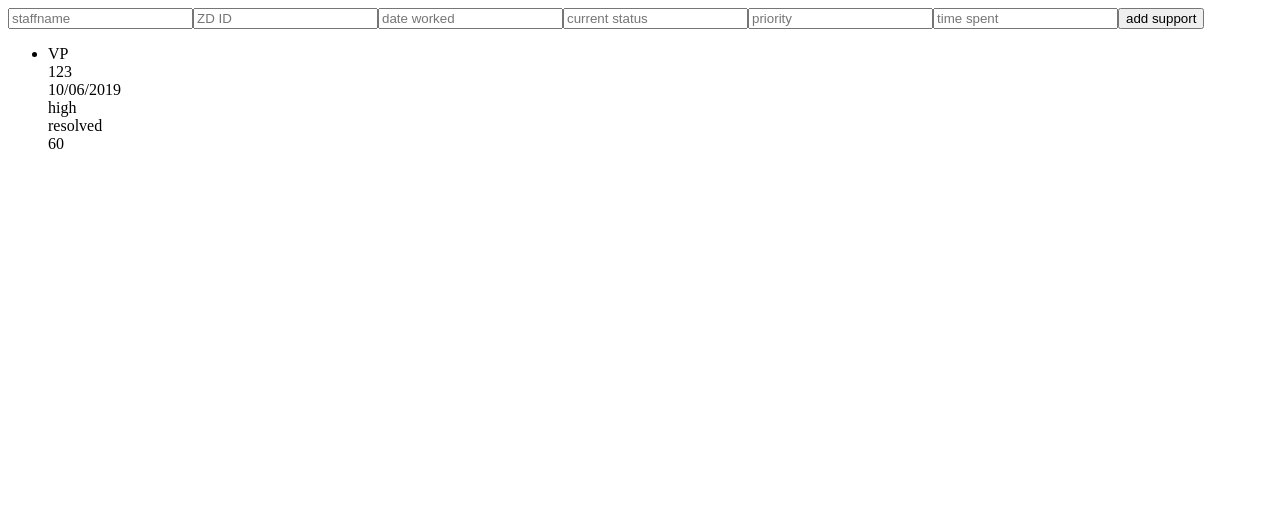
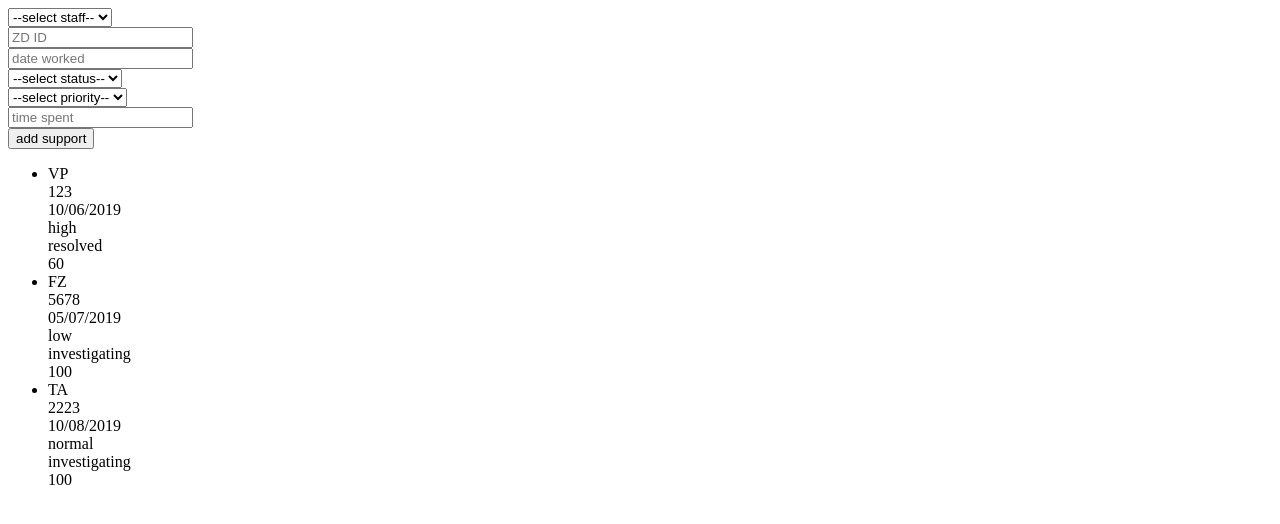
Before and after one commit to narayanvaishali/supportupdate, a React (Create React App) app: page / in a window 1280 px wide. Shown: the top 524 px of the page. Built offline with nearby package versions, Linux system fonts and the light colour scheme.

Commit message:
update - 2 - added dropdowns

```diff
--- a/components/AddSupport.js
+++ b/components/AddSupport.js
@@ -1,14 +1,50 @@
 import React, { useContext, useState } from 'react';
 import { SupportContext } from '../contexts/SupportContext';
 
+
 const NewSupportForm = () => {
   const { addSupport } = useContext(SupportContext);
+
   const [staffname, setstaffname] = useState('');
   const [ZD_ID, setZD_ID] = useState('');
   const [dateworked, setDateworked] = useState('');
   const [currentstatus, setCurrentstatus] = useState('');
   const [priority, setPriority] = useState('');
   const [timespent, setTimespent] = useState('');
+
+    const stafflist = [
+      { 'id': 0, 'staffname': '--select staff--'},
+      { 'id': 1, 'staffname': 'VP' },
+      { 'id': 2, 'staffname': 'TA' },
+      { 'id': 3, 'staffname': 'SKT' },
+      { 'id': 4, 'staffname': 'FZ' },
+      { 'id': 5, 'staffname': 'KT' }]
+
+   let optionItems = stafflist.map((s) =>
+              <option key={s.id}>{s.staffname}</option>
+            );
+
+    const currentstatuslist = [
+      { 'id': 0, 'status': '--select status--'},
+      { 'id': 1, 'status': 'passed to ps' },
+      { 'id': 2, 'status': 'resolved' },
+      { 'id': 3, 'status': 'investigating' },
+      { 'id': 4, 'status': 'on hold' }]
+
+   let statusItems = currentstatuslist.map((s) =>
+              <option key={s.id}>{s.status}</option>
+            );
+
+    const prioritylist = [
+      { 'id': 0, 'priority': '--select priority--'},
+      { 'id': 1, 'priority': 'high' },
+      { 'id': 2, 'priority': 'urgent' },
+      { 'id': 3, 'priority': 'low' },
+      { 'id': 4, 'priority': 'normal' }]
+
+   let priorityItems = prioritylist.map((s) =>
+              <option key={s.id}>{s.priority}</option>
+            );
 
   const handleSubmit = (e) => {
         e.preventDefault();
@@ -25,25 +61,36 @@ const NewSupportForm = () => {
 
   return (
     <form onSubmit={handleSubmit}>
-      <input type="text" placeholder="staffname" value={staffname}
-        onChange={(e) => setstaffname(e.target.value)} />
-
+      <div>
+          <select onChange={(e) => setstaffname(e.target.value)}>
+              {optionItems}
+          </select>
+      </div>
+      <div>
         <input type="text" placeholder="ZD ID" value={ZD_ID}
           onChange={(e) => setZD_ID(e.target.value)} />
-
+      </div>
+      <div>
             <input type="text" placeholder="date worked" value={dateworked}
             onChange={(e) => setDateworked(e.target.value)} />
-
-         <input type="text" placeholder="current status" value={currentstatus}
-        onChange={(e) => setCurrentstatus(e.target.value)} />
-
-         <input type="text" placeholder="priority" value={priority}
-        onChange={(e) => setPriority(e.target.value)} />
-
+       </div>
+      <div>
+              <select onChange={(e) => setCurrentstatus(e.target.value)}>
+                {statusItems}
+              </select>
+        </div>
+        <div>
+            <select onChange={(e) => setPriority(e.target.value)}>
+              {priorityItems}
+        </select>
+      </div>
+      <div>
          <input type="text" placeholder="time spent" value={timespent}
         onChange={(e) => setTimespent(e.target.value)} />
-
+      </div>
+      <div>
       <input type="submit" value="add support" />
+      </div>
     </form>
   );
 }
--- a/contexts/SupportContext.js
+++ b/contexts/SupportContext.js
@@ -6,11 +6,11 @@ export const SupportContext = createContext();
 const SupportContextProvider = (props) =>{
   const [supportlist, setSupportData] = useState([
     {staffname: 'VP', ZD_ID: '123', dateworked : '10/06/2019', priority : 'high',
-     currentstatus : 'resolved', timespent: 60 ,id: 1}/*,
+     currentstatus : 'resolved', timespent: 60 ,id: 1},
     {staffname: 'FZ', ZD_ID: '5678', dateworked : '05/07/2019', priority : 'low',
      currentstatus : 'investigating', timespent: 100 ,id: 2},
      {staffname: 'TA', ZD_ID: '2223', dateworked : '10/08/2019', priority : 'normal',
-      currentstatus : 'investigating', timespent: 100 ,id: 3}*/
+      currentstatus : 'investigating', timespent: 100 ,id: 3}
   ]);
 
   const addSupport = (staffname, ZD_ID, dateworked, priority, currentstatus, timespent) => {
```
Lines whose indentation alone changed are shown as unchanged.
